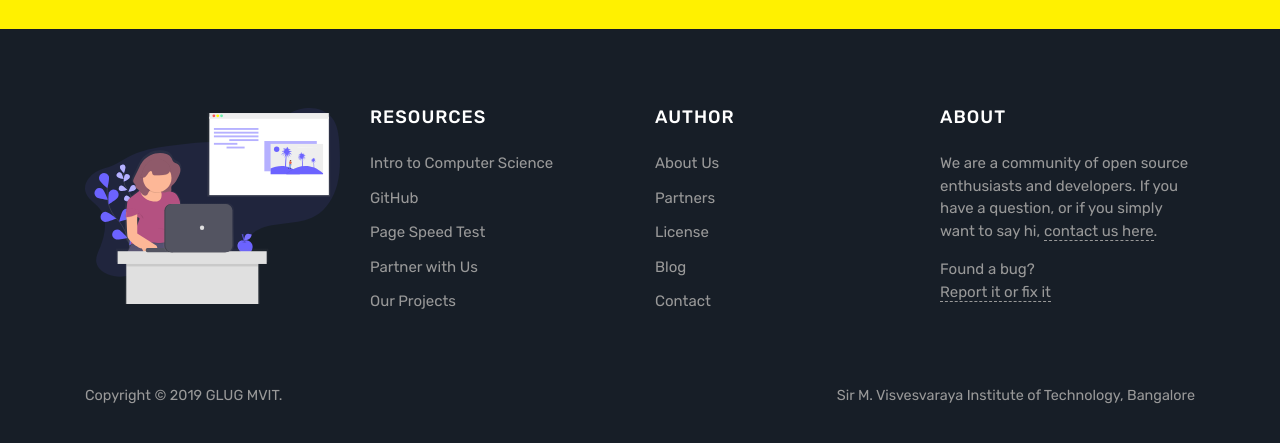
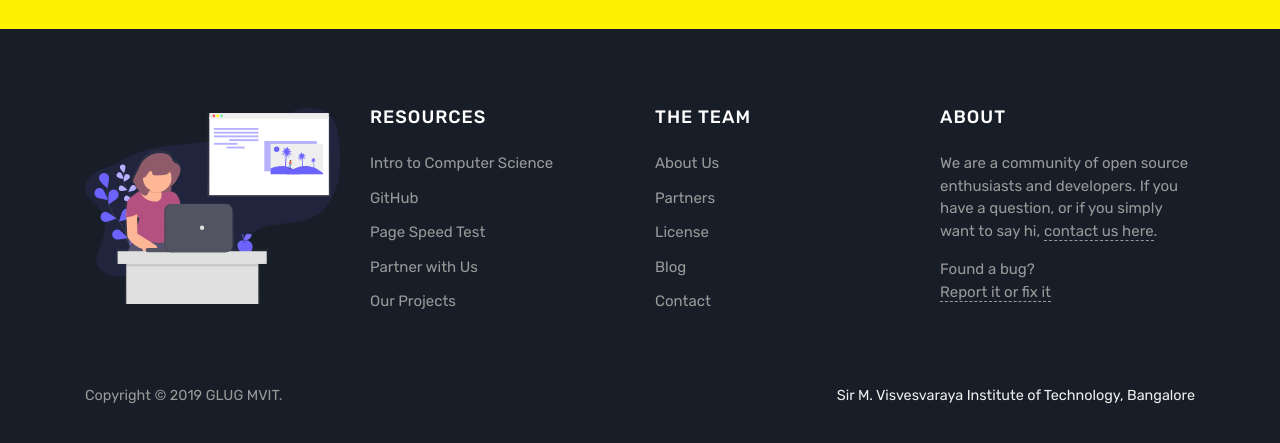
Before and after one commit to glugmvit/glugmvit.github.io, a Jekyll site: the page built from index.html, in a window 1280 px wide and 900 px high, scrolled down 2101 px. Shown: the part 448-891 px from the top of the window. Built offline with Jekyll 4.4.1, drawn with Linux system fonts in a browser that asks for light colours; the list of posts is cut into pages by our own code.

Commit message:
Edit footer

```diff
--- a/_layouts/default.html
+++ b/_layouts/default.html
@@ -131,11 +131,11 @@
                 </div>
                 <div class="col-md-4 text-right footersocial">
                     <h5>Connect with Us</h5>
-                    <a href="#"><i class="fa fa-facebook"></i></a>
+                    <a href="https://www.facebook.com/groups/193504514397500/"><i class="fa fa-facebook"></i></a>
                     <a href="#"><i class="fa fa-twitter"></i></a>
                     <a href="#"><i class="fa fa-google"></i></a>
                     <a href="#"><i class="fa fa-pinterest"></i></a>
-                    <a href="#"><i class="fa fa-github"></i></a>
+                    <a href="https://github.com/glugmv"><i class="fa fa-github"></i></a>
                 </div>
             </div>
         </div>
@@ -172,7 +172,7 @@
 
                 <div class="col-sm-3">
                 <div class="footer-widget">
-                <h5 class="title">Author</h5>
+                <h5 class="title">The Team</h5>
                 <ul>
                 <li><a href="#">About Us</a></li>
                 <li><a target="_blank" href="#">Partners</a></li>
@@ -197,7 +197,7 @@
                 Copyright © {{ site.time | date: "%Y" }} {{ site.name }}.
                 </p>
                 <p class="pull-right">
-                <a target="_blank" href="#"></a>Sir M. Visvesvaraya Institute of Technology, Bangalore
+                <a target="_blank" href="http://www.sirmvit.edu/">Sir M. Visvesvaraya Institute of Technology, Bangalore</a>
                 </p>
                 <div class="clearfix"></div>
             </div>
```
